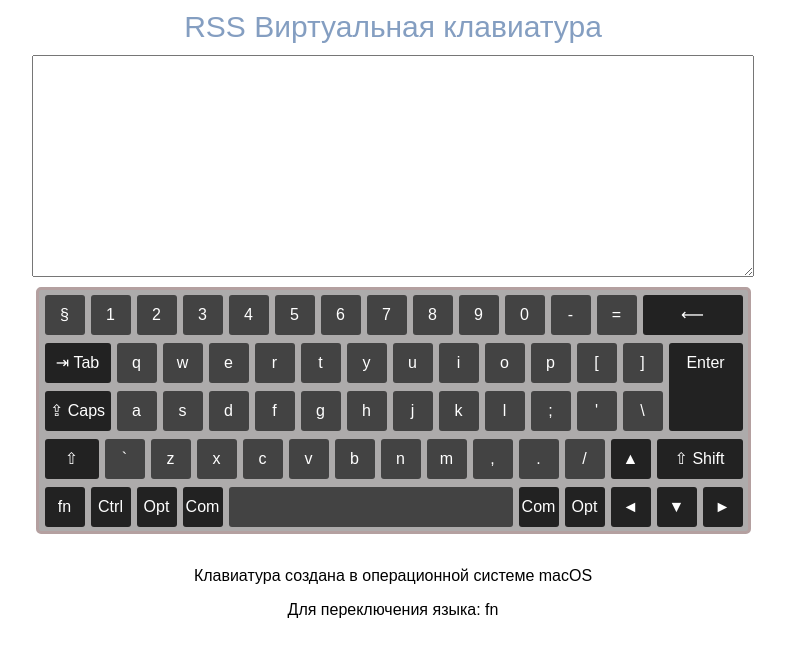
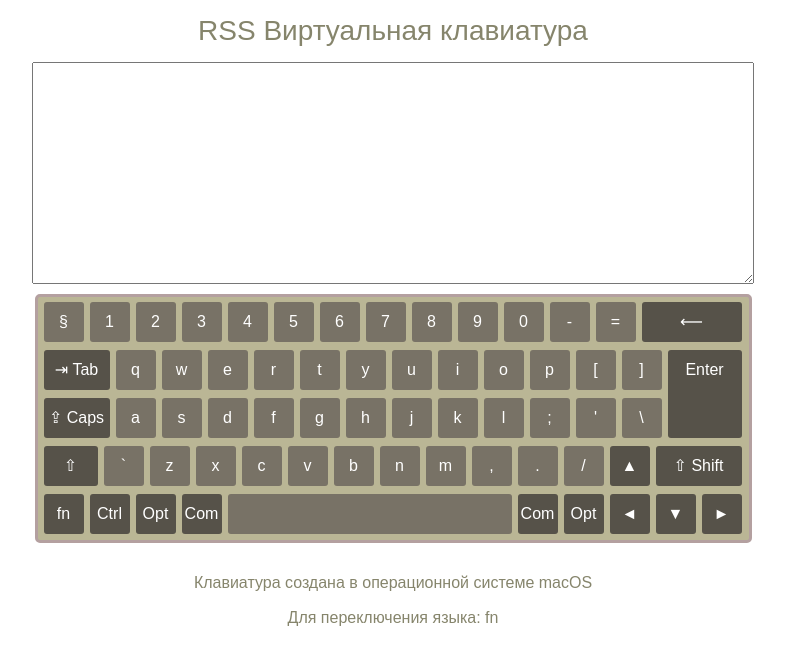
Before and after one commit to igorgromykojs/virtual-keyboard, a website: page index.html in a window 1280 px wide. Shown: the whole page, without its empty margins (247-1032 px from the left). Drawn offline with nearby package versions, Linux system fonts and the light colour scheme.

Commit message:
fix: fixet ambersant

```diff
--- a/sass/style.sass
+++ b/sass/style.sass
@@ -1,24 +1,28 @@
-
 body
   margin: 0
   display: flex
-.centralizer
+
+.main
   margin: 0 auto
   font-family: "Arial"
+
 .title
-  font-size: 30px
-  color: rgba(101,134,177,0.8)
+  font-size: 28px
+  color:   #86856c
 
-.description
+.os
+  text-align: center
+  color:  #86856c
 
+.lang
+  margin: 10px auto
+  text-align: center
+  color:  #86856c
+
+.title
+  margin: 15px auto
   text-align: center
 
-.language
-  margin: 10px auto
-  text-align: center
-.title
-  margin: 10px auto
-  text-align: center
 .textarea
   display: block
   width: 700px
@@ -27,17 +31,18 @@ body
   padding: 10px
   font-size: 18px
   color: black
+
 .keyboard
-  width: 704px
-  height: 236px
+  width: 706px
+  height: 238px
   margin: 0 auto
   padding: 5px
   padding-left: 0
   padding-bottom: 0
-  background: #adabab
+  background: #bab695
   border: 3px solid #b4a0a0
   border-radius: 5px
-  .row
+  .line
     clear: both
     width: 100%
     height: 40px
@@ -51,7 +56,7 @@ body
     line-height: 40px
     text-align: center
     color: #ffffff
-    background: #434343
+    background: #787266
     border-radius: 3px
     cursor: pointer
     user-select: none
@@ -76,7 +81,7 @@ body
   .ShiftRight
     width: 86px
   .service
-    background-color: #222222
+    background-color: #565249
 .third
   width: 628px !important
   position: relative
--- a/script.js
+++ b/script.js
@@ -135,18 +135,18 @@ const arr5 = [{
 }];
 
 const mainDiv = document.createElement('div');
-mainDiv.className = 'centralizer';
+mainDiv.className = 'main';
 mainDiv.innerHTML = `<p class="title">RSS Виртуальная клавиатура</p>
-      <textarea class="body--textarea textarea" id="textarea" rows="5" cols="50"></textarea>
-      <div class="body--keyboard keyboard" id="keyboard">
-      <div class="keyboard--row 1 row"></div>
-      <div class="keyboard--row 2 row"></div>
-      <div class="keyboard--row third row"></div>
-      <div class="keyboard--row four row"></div>
-      <div class="keyboard--row five row"></div>
+      <textarea class="textarea" id="textarea" rows="5" cols="50"></textarea>
+      <div class="keyboard">
+      <div class="line first"></div>
+      <div class="line second"></div>
+      <div class="line third"></div>
+      <div class="line four"></div>
+      <div class="line five"></div>
       </div>
-        <p class="description">Клавиатура создана в операционной системе macOS</p>
-        <p class="language">Для переключения языка: fn</p>`;
+        <p class="os">Клавиатура создана в операционной системе macOS</p>
+        <p class="lang">Для переключения языка: fn</p>`;
 
 document.body.append(mainDiv);
 
@@ -161,20 +161,16 @@ class Btn {
   }
 
   render(line) {
-    const keyboardRow = document.querySelectorAll('.keyboard--row');
-    keyboardRow[line].innerHTML += `
-    <div class="keyboard--key key ${this.name} ${this.group}">
+    const keyboardLine = document.querySelectorAll('.line');
+    keyboardLine[line].innerHTML += `
+    <div class="key ${this.name} ${this.group}">
       <span class="rus hidden">
         <span class="caseDown hidden">${this.keyRU}</span>
         <span class="caseUp hidden">${this.shiftKeyRU}</span>
-        <span class="caps hidden">${this.shiftKeyRU}</span>
-        <span class="shiftCaps hidden">${this.keyRU}</span>
       </span>
       <span class="eng">
         <span class="caseDown">${this.key}</span>
         <span class="caseUp hidden">${this.shiftKeyEN}</span>
-        <span class="caps hidden">${this.shiftKeyEN}</span>
-        <span class="shiftCaps hidden">${this.key}</span>
       </span>
     </div>`;
   }
@@ -239,6 +235,8 @@ btnsBasic.forEach((element) => {
       area.value += '>';
     } else if (event.target.innerHTML === '&lt;') {
       area.value += '<';
+    } else if (event.target.innerHTML === '&amp;') {
+      area.value += '&';
     } else {
       area.value += event.target.innerHTML;
     }
@@ -309,6 +307,9 @@ document.addEventListener('keydown', (event) => {
   } else if (event.code === 'Tab') {
     event.preventDefault();
     area.value += '    ';
+  } else if (event.code === 'Digit7' && !caseUp[0].classList.contains('hidden') && localStorage.getItem('lang') !== 'changed') {
+    event.preventDefault();
+    area.value += '&';
   } else if (event.code === 'Backquote' && caseUp[0].classList.contains('hidden') && localStorage.getItem('lang') === 'changed') {
     event.preventDefault();
     area.value += '>';
```
Also changed, not shown: css/style.min.css, 1 other file.
